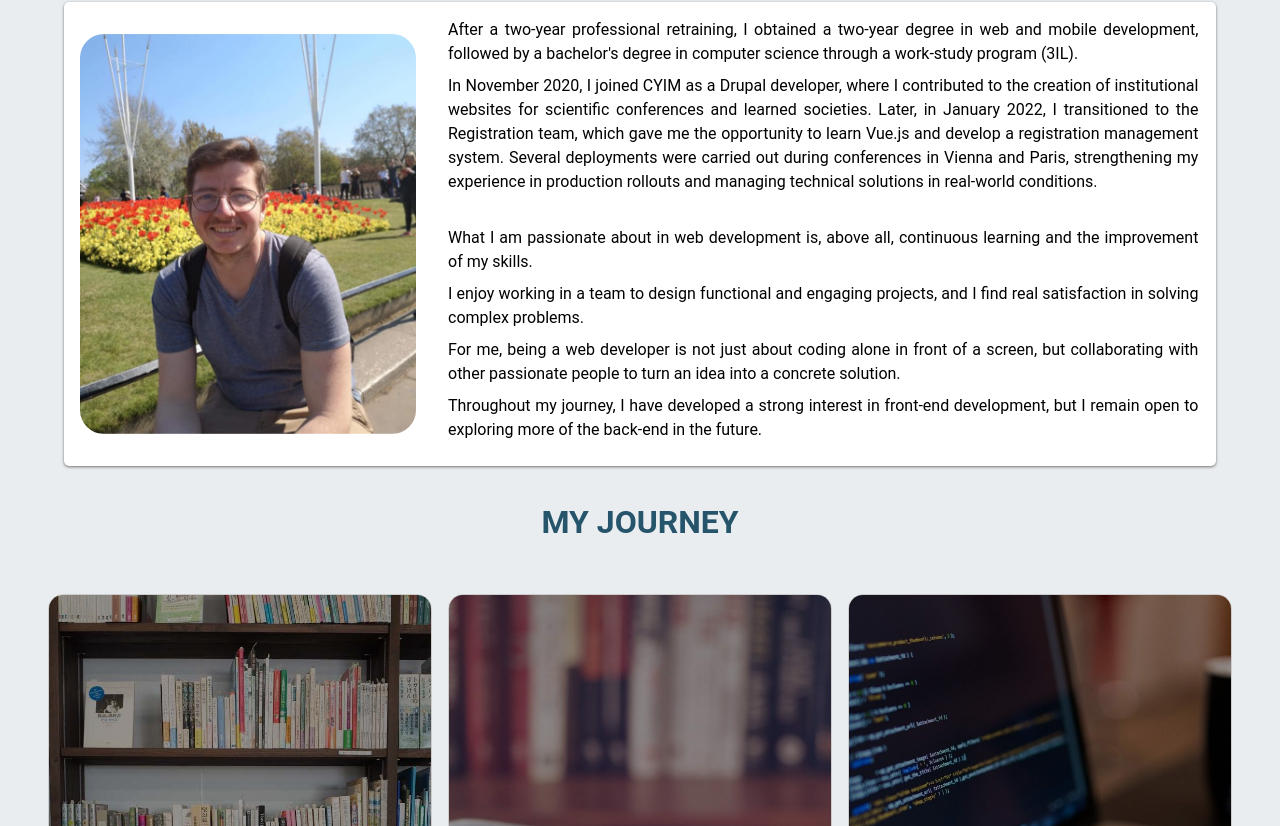
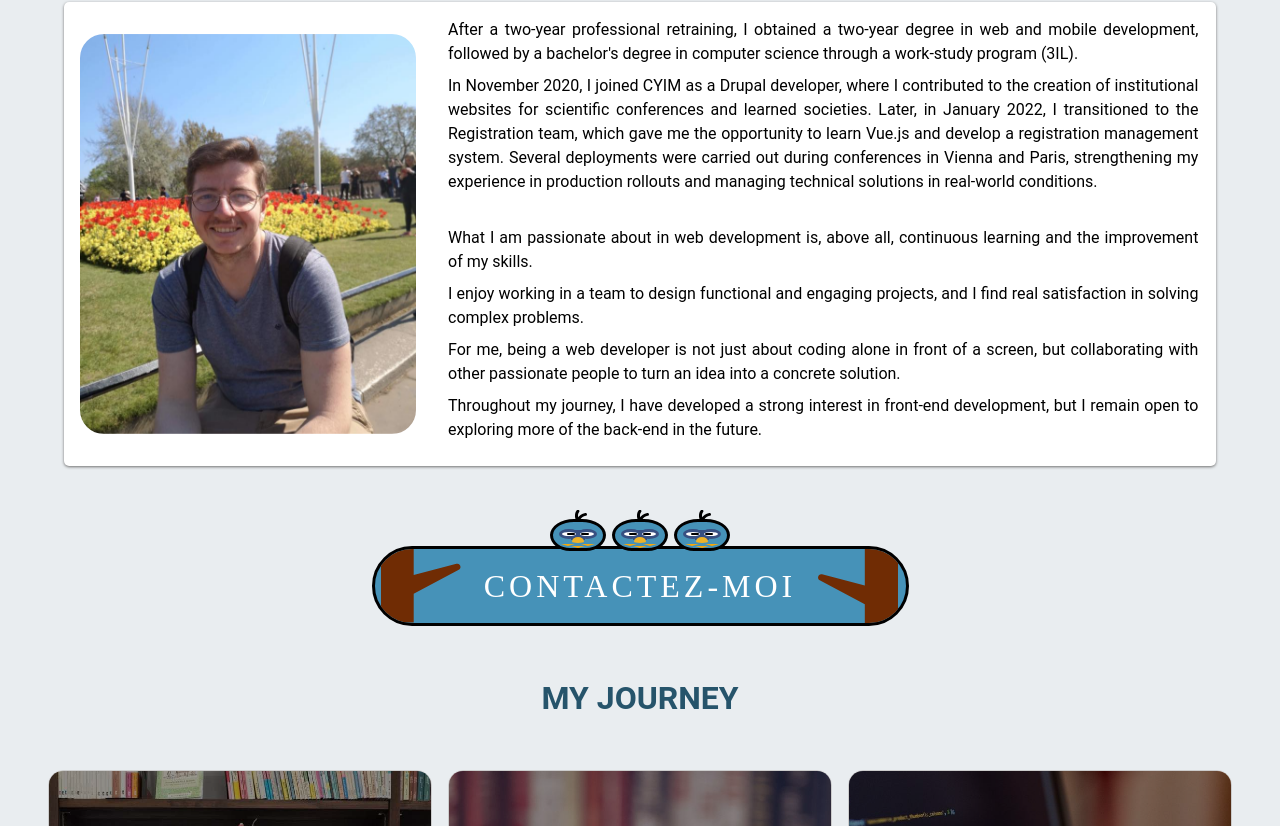
Before and after one commit to milleka/new-portfolio, a Vue app: page / in a window 1280 px wide. Shown: the part 584-1410 px from the top of the page. Built offline with nearby package versions, Linux system fonts and the light colour scheme.

Commit message:
add block contact me

```diff
--- /dev/null
+++ b/src/components/ContactMe.vue
@@ -0,0 +1,34 @@
+<template>
+  <div class="container">
+
+    <a href="mailto:camillechassaing.jdb@gmail.com" class="button button--hoo">
+        <div class="button__wrapper">
+            <span class="button__text">CONTACTEZ-MOI</span>
+        </div>
+        <div class="characterBox">
+            <div class="character wakeup">
+                <div class="character__face"></div>
+                <div class="charactor__face2"></div>
+                <div class="charactor__body"></div>
+            </div>
+            <div class="character wakeup">
+                <div class="character__face"></div>
+                <div class="charactor__face2"></div>
+                <div class="charactor__body"></div>
+            </div>
+            <div class="character">
+                <div class="character__face"></div>
+                <div class="charactor__face2"></div>
+                <div class="charactor__body"></div>
+            </div>
+        </div>
+    </a>
+  </div>
+</template>
+
+<script setup>
+</script>
+
+<style lang="scss" scoped>
+   @forward "../scss/components/contactMe.scss"
+</style>
--- a/src/components/Home.vue
+++ b/src/components/Home.vue
@@ -29,6 +29,8 @@
       </div>
     </div>
   </div>
+
+  <ContactMe/>
 
   <h2 class="parcours">{{ $t('home.myJourney') }}</h2>
 
@@ -83,6 +85,7 @@ import SkillsCard from './elementCards/SkillsCard.vue';
 import TrainingsCard from './elementCards/TrainingsCard.vue'
 import ExperiencesCard from './elementCards/ExperiencesCard.vue'
 import HobbiesCard from './elementCards/HobbiesCard.vue'
+import ContactMe from './ContactMe.vue';
 import { RouterLink } from 'vue-router';
 
 const { t } = useI18n();
--- /dev/null
+++ b/src/scss/components/contactMe.scss
@@ -0,0 +1,493 @@
+@use '../../scss/index' as *;
+
+.container {
+  width: 100%;
+  margin: 5rem 0 3rem 0;
+  display: flex;
+  flex-direction: column;
+  justify-content: center;
+  align-items: center;
+}
+
+.button--hoo {
+  --main_color: #4692b8;
+  --sub_color1: #702c04;
+  --sub_color2: #eeb328;
+  --sub_color3: #fff;
+  --sub_color4: #F8A808;
+  --base_color: #fff;
+  --border_radius1: 50px 50px 50px 50px / 40px 40px 40px 40px;
+  --border_radius2: 60px 60px 50px 50px / 40px 40px 40px 40px;
+  --border_radius3: 50px 50px 45px 45px / 40px 40px 60px 60px;
+
+  .button__wrapper {
+
+    &::before,
+    &::after {
+      content: '';
+      position: absolute;
+      width: 80px;
+      height: 100px;
+      background: var(--sub_color1);
+      clip-path: path('M75.96,41.27l-42.76,11.17V0H0V100H33.2v-28.75l45.07-23.97c3.38-1.8,1.39-6.98-2.31-6.01Z');
+      transition: all 0.5s ease;
+    }
+
+    &::before {
+      left: 6px;
+      bottom: 0;
+    }
+
+    &::after {
+      right: 8px;
+      bottom: -10px;
+      transform: rotateY(180deg);
+    }
+  }
+
+  .character__face::before,
+  .character__face::after {
+    background: #fff;
+  }
+
+  .charactor__face2 {
+    position: absolute;
+    z-index: 1;
+    top: 8px;
+    left: 0;
+    right: 0;
+    margin: auto;
+    width: 14px;
+    height: 10px;
+    background: #385082;
+    animation: face_hoo 1s ease infinite alternate;
+
+    &::before,
+    &::after {
+      content: '';
+      position: absolute;
+      top: -1px;
+      width: 20px;
+      height: 10px;
+      border-radius: 50%;
+      border: solid 3px #385082;
+      background: white;
+    }
+
+    &::before {
+      left: -12px;
+    }
+
+    &::after {
+      right: -12px;
+    }
+  }
+
+  .charactor__body {
+    position: absolute;
+    bottom: 0;
+    left: 0;
+    right: 0;
+    margin: 0 auto;
+    width: 0;
+    height: 0;
+    border-top: solid 2px #F8A808;
+    border-left: solid 7px transparent;
+    border-right: solid 7px transparent;
+    border-bottom: solid 0 transparent;
+    animation: body_hoo 1s ease infinite alternate;
+
+    &::before,
+    &::after {
+      content: '';
+      position: absolute;
+      top: -4px;
+      width: 0;
+      height: 0;
+      border-top: solid 2px #F8A808;
+      border-left: solid 7px transparent;
+      border-right: solid 7px transparent;
+      border-bottom: solid 0 transparent;
+    }
+
+    &::before {
+      left: -17px;
+    }
+
+    &::after {
+      right: -17px;
+    }
+  }
+
+  &:hover {
+    .wakeup {
+      animation: body_hoo_wakeup 0.2s ease forwards;
+
+      .charactor__face2 {
+
+        &::before,
+        &::after {
+          height: 20px;
+        }
+      }
+
+      .charactor__body {
+        border-top: solid 6px #F8A808;
+
+        &::before,
+        &::after {
+          top: -12px;
+          border-top: solid 5px #F8A808;
+        }
+      }
+    }
+  }
+}
+
+.button {
+  position: relative;
+  display: flex;
+  justify-content: center;
+  align-items: center;
+  width: 537px;
+  height: 80px;
+  box-sizing: border-box;
+  text-decoration: none;
+  border: solid 3px #000;
+  border-radius: 40px;
+  background: var(--main_color);
+  font-family: 'Fredoka One', cursive;
+
+  @media screen and (max-width: 870px) {
+    width: 90%;
+  }
+
+  .button__wrapper {
+    display: flex;
+    justify-content: center;
+    align-items: center;
+    position: relative;
+    z-index: 1;
+    width: 100%;
+    height: 100%;
+    border-radius: 40px;
+    overflow: hidden;
+  }
+
+  .button__text {
+    position: relative;
+    z-index: 3;
+    font-size: 32px;
+    letter-spacing: 4px;
+    color: var(--base_color);
+    transition: all 0.3s ease;
+
+    @media screen and (max-width: 560px) {
+      font-size: 1.5rem;
+    }
+  }
+
+  &:hover {
+    .button__wrapper {
+      &::before {
+        transform: translateX(-12px);
+      }
+
+      &::after {
+        transform: rotateY(180deg) translateX(-12px);
+      }
+    }
+
+    .button__text {
+      letter-spacing: 6px;
+    }
+
+    &::before {
+      right: 14px;
+    }
+
+    .wakeup {
+      animation: wakeup 0.2s ease forwards;
+
+      .character__face {
+        top: 20px;
+
+        &::before,
+        &::after {
+          animation: eye 5s linear infinite;
+        }
+      }
+
+      &:nth-child(2) .character__face {
+
+        &::before,
+        &::after {
+          animation: eye_2 5s linear infinite;
+        }
+      }
+    }
+  }
+}
+
+.characterBox {
+  position: absolute;
+  top: -54px;
+  left: 0;
+  right: 0;
+  margin: 0 auto;
+  display: flex;
+  justify-content: space-between;
+  align-items: flex-end;
+  width: 180px;
+  height: 56px;
+}
+
+.character {
+  position: relative;
+  width: 56px;
+  height: 36px;
+  box-sizing: border-box;
+  border: solid 3px #000;
+  background: var(--main_color);
+  border-radius: var(--border_radius1);
+  animation: sleep 1s ease infinite alternate;
+
+  &::before {
+    content: '';
+    position: absolute;
+    top: -12px;
+    left: 22px;
+    width: 12px;
+    height: 12px;
+    background: #000;
+    clip-path: path('M10.23,3.32c-3.54,.63-5.72,2.51-7.02,4.23-.33-1.58-.34-3.54,.93-5.12,.52-.65,.41-1.59-.24-2.11C3.24-.19,2.29-.08,1.77,.57c-3.82,4.77-.31,11.11-.13,11.42,0,0,0,0,0,0,0,0,0,0,0,0,0,0,0,0,0,0-.01-.02,2.49,.04,2.52,0,.1-.14,1.54-4.82,6.59-5.71,.82-.14,1.37-.92,1.22-1.74s-.94-1.36-1.75-1.21Z');
+  }
+
+  .character__face {
+    position: absolute;
+    z-index: 2;
+    top: 15px;
+    left: 0;
+    right: 0;
+    margin: 0 auto;
+    width: 12px;
+    height: 6px;
+    background: var(--sub_color2);
+    border-radius: 50% 50% 50% 50% / 78% 78% 22% 22%;
+    transition: 0.2s;
+
+    &::before,
+    &::after {
+      content: '';
+      position: absolute;
+      top: -4px;
+      width: 8px;
+      height: 2px;
+      border-radius: 4px;
+      background: #000;
+    }
+
+    &::before {
+      left: -5px;
+    }
+
+    &::after {
+      right: -5px;
+    }
+  }
+}
+
+@keyframes sleep {
+  0% {
+    height: 36px;
+    border-radius: var(--border_radius1);
+  }
+
+  100% {
+    height: 32px;
+    border-radius: var(--border_radius2);
+  }
+}
+
+@keyframes wakeup {
+  0% {
+    height: 32px;
+    border-radius: var(--border_radius2);
+  }
+
+  100% {
+    height: 56px;
+    border-radius: var(--border_radius3);
+  }
+}
+
+@keyframes eye {
+  0% {
+    top: -6px;
+    width: 6px;
+    height: 6px;
+  }
+
+  30% {
+    top: -6px;
+    width: 6px;
+    height: 6px;
+  }
+
+  32% {
+    top: -4px;
+    width: 8px;
+    height: 2px;
+  }
+
+  34% {
+    top: -6px;
+    width: 6px;
+    height: 6px;
+  }
+
+  70% {
+    top: -6px;
+    width: 6px;
+    height: 6px;
+  }
+
+  72% {
+    top: -4px;
+    width: 8px;
+    height: 2px;
+  }
+
+  74% {
+    top: -6px;
+    width: 6px;
+    height: 6px;
+  }
+
+  76% {
+    top: -4px;
+    width: 8px;
+    height: 2px;
+  }
+
+  78% {
+    top: -6px;
+    width: 6px;
+    height: 6px;
+  }
+
+  100% {
+    top: -6px;
+    width: 6px;
+    height: 6px;
+  }
+}
+
+@keyframes eye_2 {
+  0% {
+    top: -6px;
+    width: 6px;
+    height: 6px;
+  }
+
+  10% {
+    transform: translateX(0);
+  }
+
+  12% {
+    transform: translateX(3px);
+  }
+
+  20% {
+    top: -6px;
+    width: 6px;
+    height: 6px;
+  }
+
+  22% {
+    top: -4px;
+    width: 8px;
+    height: 2px;
+  }
+
+  24% {
+    top: -6px;
+    width: 6px;
+    height: 6px;
+  }
+
+  25% {
+    transform: translateX(3px);
+  }
+
+  27% {
+    transform: translateX(0);
+  }
+
+  74% {
+    top: -6px;
+    width: 6px;
+    height: 6px;
+    transform: translateX(0);
+  }
+
+  76% {
+    top: -4px;
+    width: 8px;
+    height: 2px;
+    transform: translateX(3px);
+  }
+
+  78% {
+    top: -6px;
+    width: 6px;
+    height: 6px;
+  }
+
+  80% {
+    top: -4px;
+    width: 8px;
+    height: 2px;
+  }
+
+  82% {
+    top: -6px;
+    width: 6px;
+    height: 6px;
+  }
+
+  85% {
+    transform: translateX(3px);
+  }
+
+  87% {
+    transform: translateX(0);
+  }
+
+  100% {
+    top: -6px;
+    width: 6px;
+    height: 6px;
+    transform: translateX(0);
+  }
+}
+
+@keyframes body_hoo {
+  0% {
+    bottom: 2px;
+  }
+
+  100% {
+    bottom: 0;
+  }
+}
+
+@keyframes body_hoo_wakeup {
+  0% {
+    bottom: 2px;
+  }
+
+  100% {
+    bottom: 6px;
+  }
+}
```
